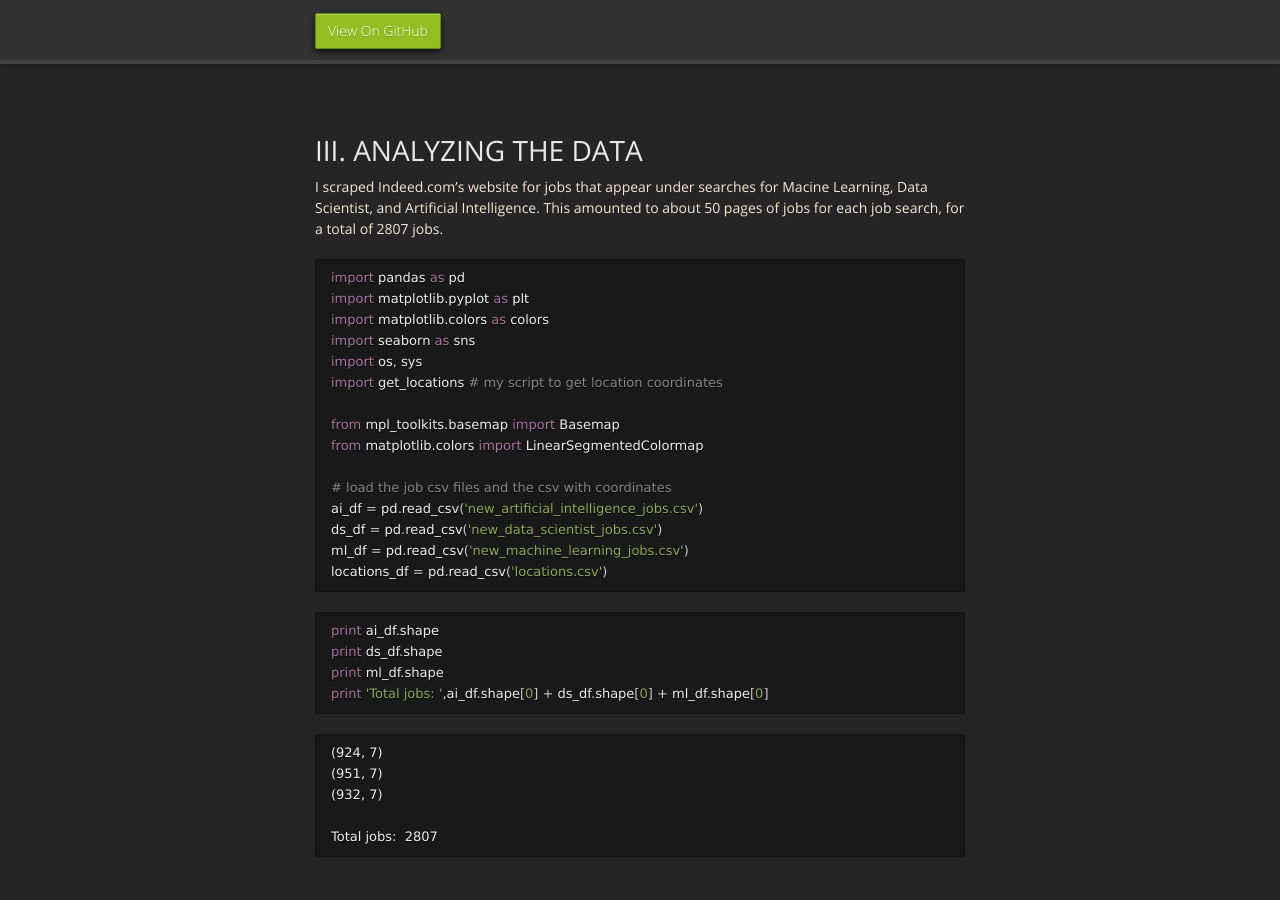
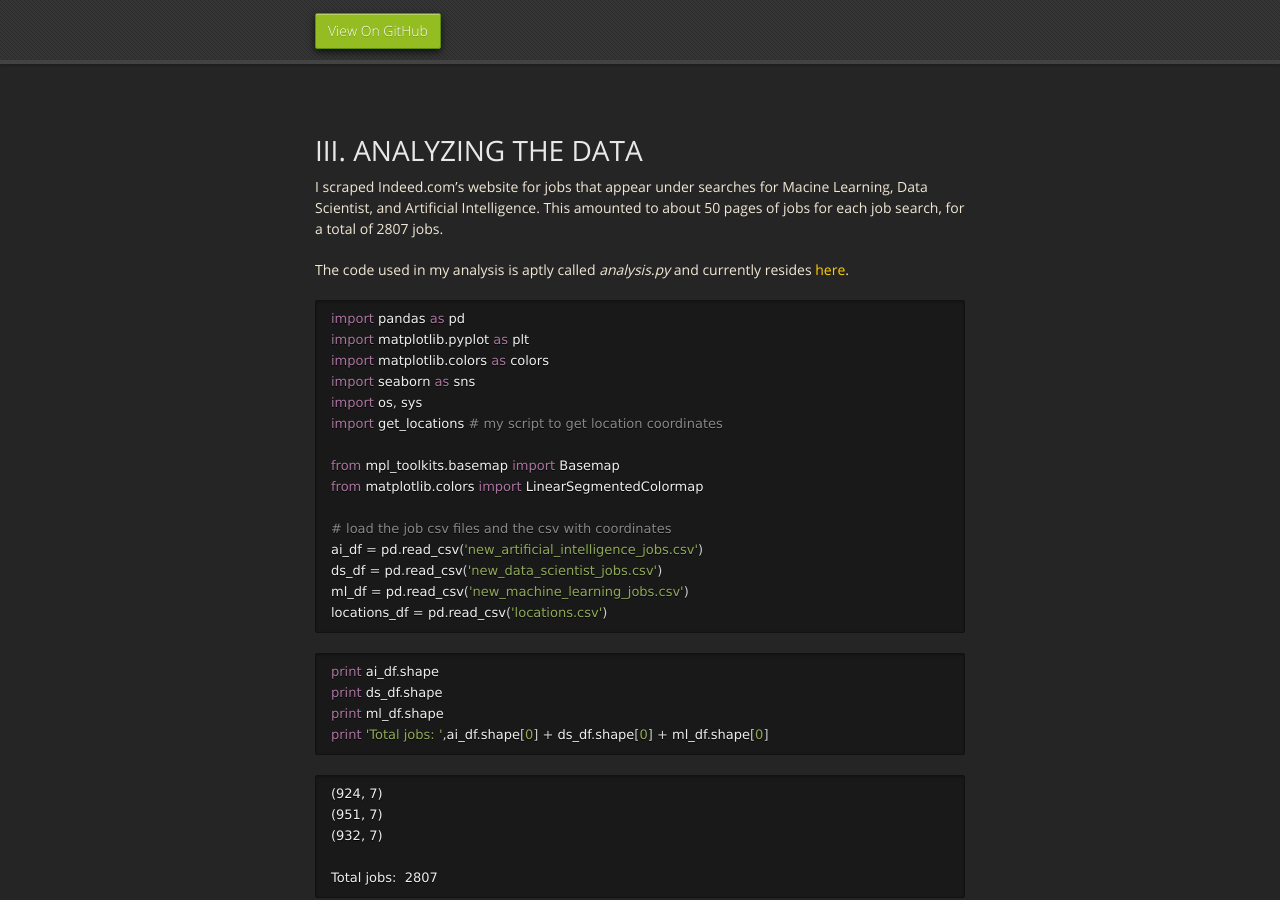
Before and after one commit to mrbrins82/mrbrins82.github.io, a Jekyll site: the page built from kaggle_indeed.md, in a window 1280 px wide and 900 px high, scrolled down 3617 px. Built offline with Jekyll 4.4.1, drawn with Linux system fonts in a browser that asks for light colours; nearby versions of some CDN libraries; our own code applies the rules of GitHub Pages for plain Markdown files.

Commit message:
updated indeed page

````diff
--- a/kaggle_indeed.md
+++ b/kaggle_indeed.md
@@ -158,6 +158,8 @@ f.close()
 <br/>
 # [](#header-2)III. ANALYZING THE DATA
 I scraped Indeed.com's website for jobs that appear under searches for Macine Learning, Data Scientist, and Artificial Intelligence. This amounted to about 50 pages of jobs for each job search, for a total of 2807 jobs.
+
+The code used in my analysis is aptly called _analysis.py_ and currently resides <a href="https://github.com/mrbrins82/Projects/blob/master/Indeed/analysis.py" >here</a>.
 ```python
 import pandas as pd
 import matplotlib.pyplot as plt
````
